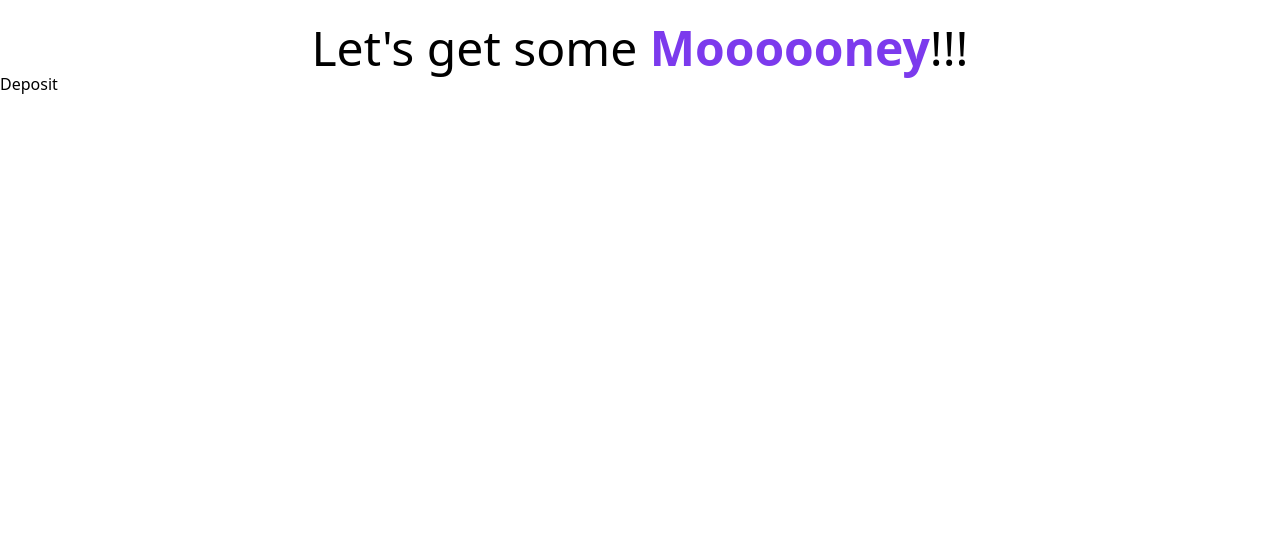
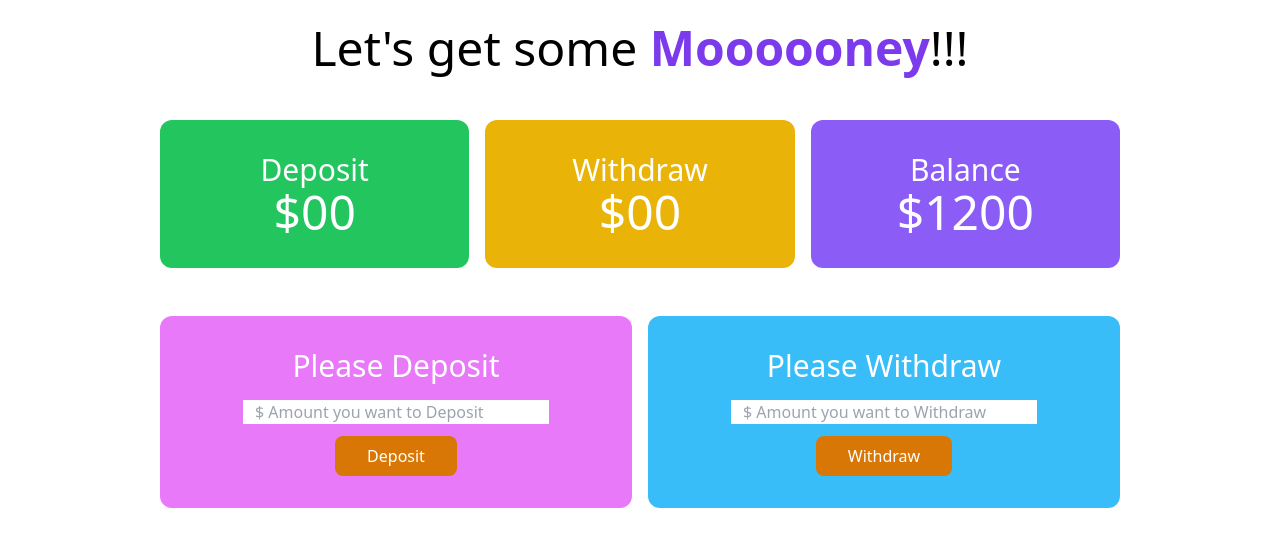
Before and after one commit to kazimdabusayed/daddys-bank, a plain HTML site: page bank.html in a window 1280 px wide. Drawn offline with nearby package versions, Linux system fonts and the light colour scheme.

Commit message:
Added some js

```diff
--- a/bank.html
+++ b/bank.html
@@ -11,12 +11,40 @@
         <h1 class="text-5xl text-center mt-6">Let's get some <span class="font-semibold text-violet-600">Moooooney</span>!!!</h1>
     </header>
     <main>
-        <section>
-            <div class="grid grid-cols-3 gap-4">
-                <h4>Deposit</h4>
-                <h2></h2>
+        <section class="mt-12">
+            <div class="grid grid-cols-3 gap-4 w-9/12 mx-auto text-white">
+                <div class="bg-green-500 p-8 rounded-xl text-center">
+                    <h4 class="text-3xl">Deposit</h4>
+                    <h2 class="text-5xl">$<span id="deposit-total">00</span></h2>
+                </div>
+                <div class="bg-yellow-500 p-8 rounded-xl text-center">
+                    <h4 class="text-3xl">Withdraw</h4>
+                    <h2 id="" class="text-5xl">$00</h2>
+                </div>
+                <div class="bg-violet-500 p-8 rounded-xl text-center">
+                    <h4 class="text-3xl">Balance</h4>
+                    <h2 id="" class="text-5xl">$1200</h2>
+                </div>
+            </div>
+        </section>
+        <!-- Deposit and widthraw -->
+        <section class="mt-12">
+            <div class="grid grid-cols-2 gap-4 w-9/12 mx-auto text-white">
+                <div class="bg-fuchsia-400 p-8 rounded-xl text-center">
+                    <h4 class="text-3xl mb-4">Please Deposit</h4>
+                    <input id="deposit-field" class="w-9/12 mb-3 px-3 text-black" type="text" placeholder="$ Amount you want to Deposit">
+                    <br>
+                    <button id="btn-deposit" class="bg-amber-600 hover:bg-violet-700 px-8 py-2 text-white font-medium rounded-lg">Deposit</button>
+                </div>
+                <div class="bg-sky-400 p-8 rounded-xl text-center">
+                    <h4 class="text-3xl mb-4">Please Withdraw</h4>
+                    <input id="widthraw-field" class="w-9/12 mb-3 px-3 text-black" type="text" placeholder="$ Amount you want to Withdraw">
+                    <br>
+                    <button id="btn-withdraw" class="bg-amber-600 hover:bg-violet-700 px-8 py-2 text-white font-medium rounded-lg">Withdraw</button>
+                </div>
             </div>
         </section>
     </main>
+    <script src="./bank.js"></script>
 </body>
 </html>
--- /dev/null
+++ b/bank.js
@@ -0,0 +1,16 @@
+document.getElementById('btn-deposit').addEventListener('click', function(){
+    //
+    const depositField = document.getElementById('deposit-field');
+    const newDepositAmount = depositField.value;
+    console.log(newDepositAmount);
+    //for non-input, use innerText to get the text
+    const depositTotalElement = document.getElementById('deposit-total');
+    const previousDeposit = depositTotalElement.innerText;
+
+    const currentDepositTotal = previousDeposit + newDepositAmount;
+
+    depositTotalElement.innerText = currentDepositTotal;
+    //clear the deposit field
+    depositField.value = '';
+
+})
```
